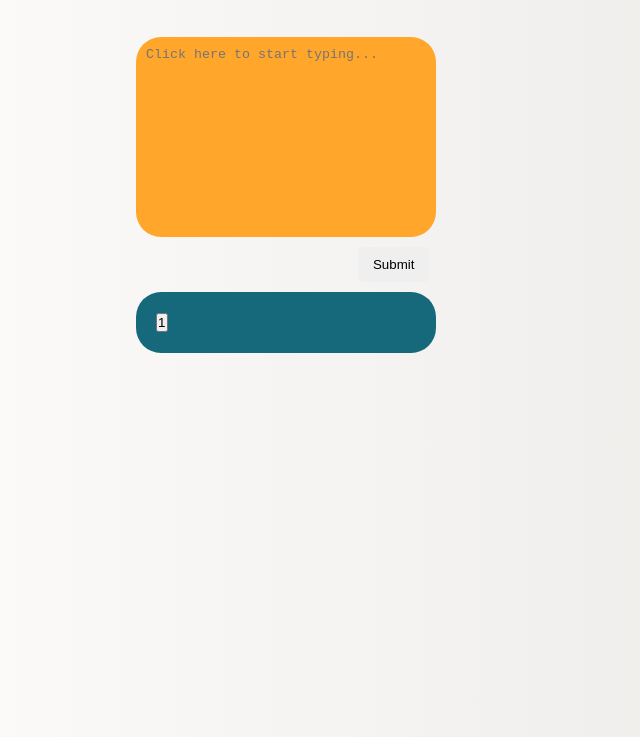
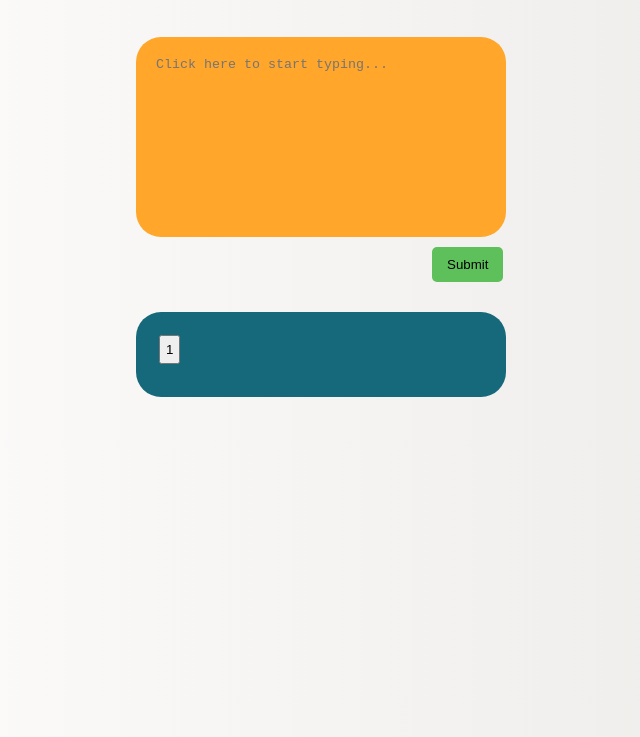
Before and after one commit to HerrSchade/Scrimba, a plain HTML site: page diary app/index.html in a window 1280 px wide. Both pictures are taken after typing "Sample" into the empty fields and a click on the button "Submit". Shown: the part 63-800 px from the top of the page, without its empty margins (319-959 px from the left). Drawn offline with Linux system fonts and the light colour scheme.

Commit message:
Finished diary app

```diff
--- a/diary app/index.js
+++ b/diary app/index.js
@@ -9,7 +9,7 @@ let count = 1
 function addEntryToDom(event) {
      event.preventDefault();
      let entryDiv = document.createElement("div");
-     entryDiv.classname = "single-entry";
+     entryDiv.className = "single-entry";
      entryDiv.textContent = entriesTextbox.value;
      entryDiv.style.display = "none";
      entriesSection.append(entryDiv);
@@ -21,6 +21,10 @@ function addEntryToDom(event) {
      entriesNav.append(displayEntryButton)
 
      displayEntryButton.addEventListener("click", function() {
+          let allEntries = document.querySelectorAll(".single-entry")
+          for (let i = 0; i < allEntries.length; i++) {
+               allEntries[i].style.display = "none"
+          }
           entryDiv.style.display = "block"
      })
 
--- a/diary app/style.css
+++ b/diary app/style.css
@@ -41,9 +41,9 @@ body {
 
 .entry-textbox {
 	background-color: #ffa62b;
-	width: 30rem;
+	width: 37rem;
 	height: 20rem;
-	padding: 1rem;
+	padding: 2rem;
 	border-radius: 2.5rem;
 	margin-bottom: 0.5rem;
 	border: none;
@@ -55,7 +55,9 @@ body {
 	border: none;
 	border-radius: 0.5rem;
 	padding: 1rem 1.5rem;
-	margin-left: 60%;
+	margin-left: 80%;
+	background-color: rgb(94, 192, 91);
+	margin-bottom: 2rem;
 }
 
 #entries {
@@ -65,6 +67,19 @@ body {
 	border-radius: 2.5rem;
 	border: none;
 	padding: 2rem;
-	max-width: 30rem;
+	max-width: 37rem;
 	margin-top: 1rem;
 }
+
+.entries-nav {
+	padding-bottom: 1rem;
+}
+
+.display-entry-button {
+	margin: 0.3rem;
+	padding: 0.5rem;
+}
+
+.display-entry-button:hover {
+	cursor: pointer;
+}
```
